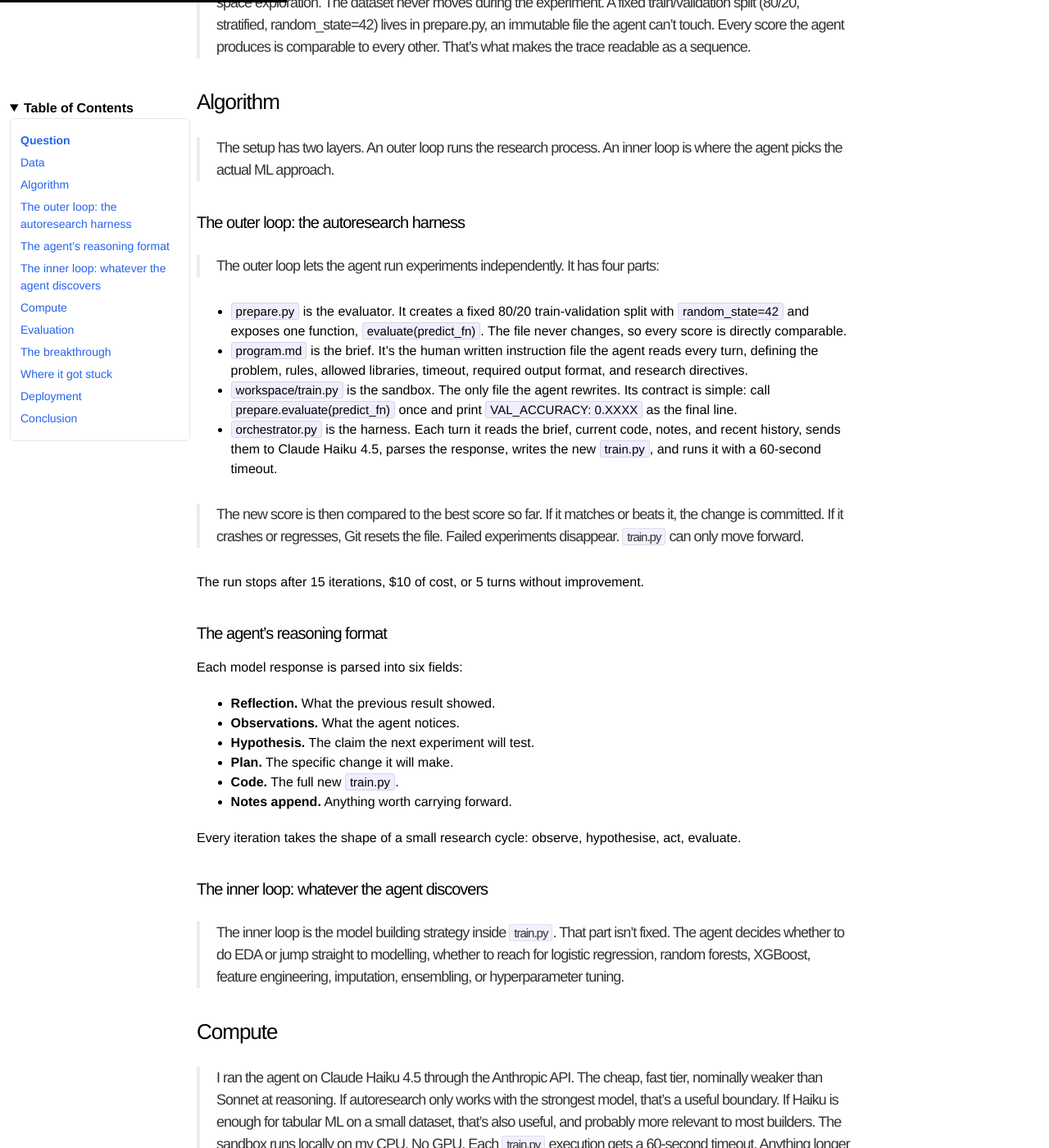
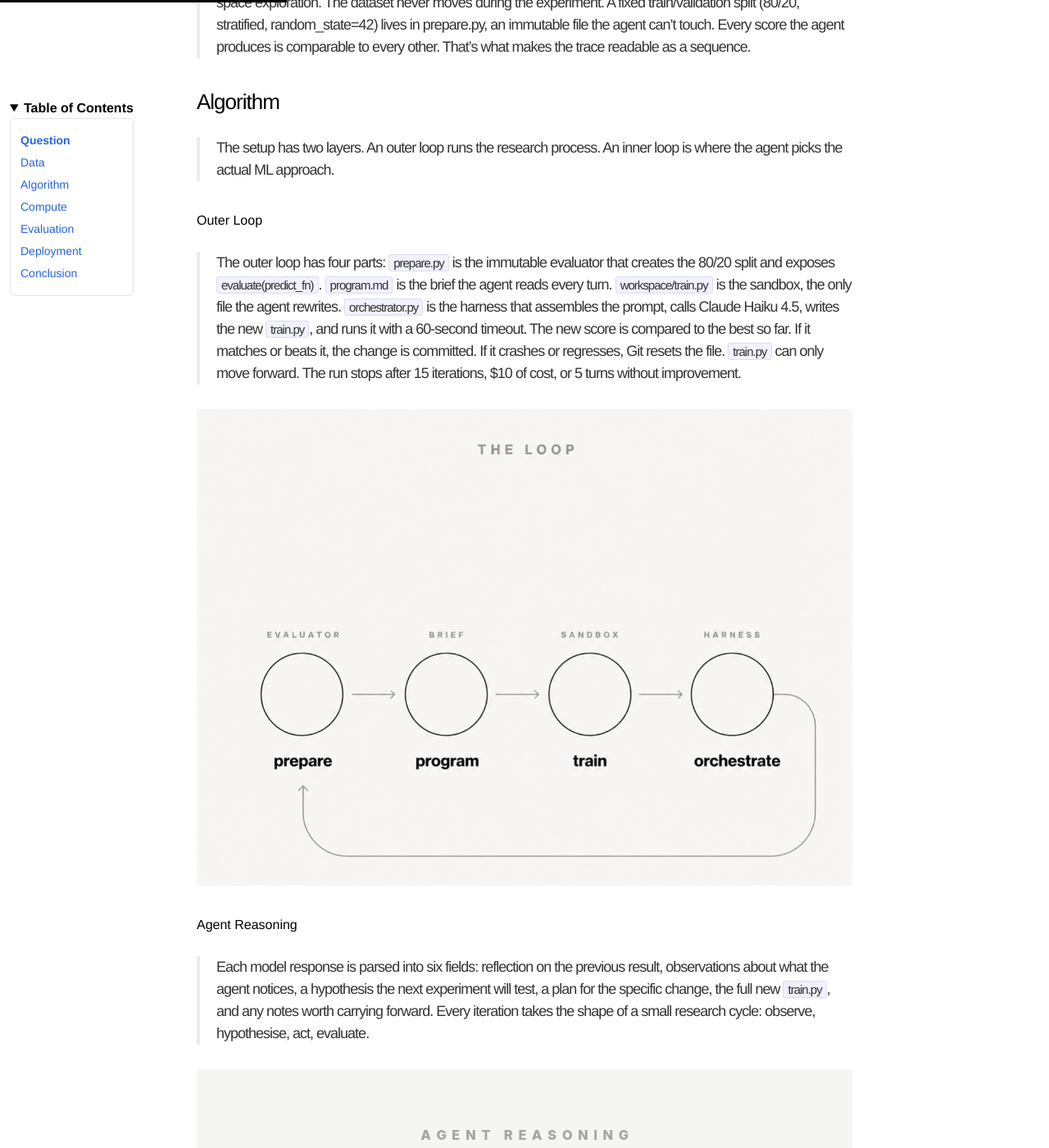
Before and after one commit to rogereo/rogereo.github.io, a Jekyll site: the page built from _posts/2026-05-16-autoresearch-tracer.markdown, in a window 1280 px wide and 1400 px high, scrolled down 1500 px. Shown: the whole window at 82% size. Built offline with Jekyll 4.4.1, drawn with Linux system fonts in a browser that asks for light colours; some of the changed text lies outside the part shown.

Commit message:
algorithm

```diff
--- a/_posts/2026-05-16-autoresearch-tracer.markdown
+++ b/_posts/2026-05-16-autoresearch-tracer.markdown
@@ -40,33 +40,22 @@ The dataset never moves during the experiment. A fixed train/validation split (8
 ### Algorithm
 > The setup has two layers. An outer loop runs the research process. An inner loop is where the agent picks the actual ML approach.
 
-#### The outer loop: the autoresearch harness
+##### Outer Loop
 
-> The outer loop lets the agent run experiments independently. It has four parts:
+> The outer loop has four parts: `prepare.py` is the immutable evaluator that creates the 80/20 split and exposes `evaluate(predict_fn)`. `program.md` is the brief the agent reads every turn. `workspace/train.py` is the sandbox, the only file the agent rewrites. `orchestrator.py` is the harness that assembles the prompt, calls Claude Haiku 4.5, writes the new `train.py`, and runs it with a 60-second timeout. The new score is compared to the best so far. If it matches or beats it, the change is committed. If it crashes or regresses, Git resets the file. `train.py` can only move forward. The run stops after 15 iterations, $10 of cost, or 5 turns without improvement.
 
-- `prepare.py` is the evaluator. It creates a fixed 80/20 train-validation split with `random_state=42` and exposes one function, `evaluate(predict_fn)`. The file never changes, so every score is directly comparable.
-- `program.md` is the brief. It's the human written instruction file the agent reads every turn, defining the problem, rules, allowed libraries, timeout, required output format, and research directives.
-- `workspace/train.py` is the sandbox. The only file the agent rewrites. Its contract is simple: call `prepare.evaluate(predict_fn)` once and print `VAL_ACCURACY: 0.XXXX` as the final line.
-- `orchestrator.py` is the harness. Each turn it reads the brief, current code, notes, and recent history, sends them to Claude Haiku 4.5, parses the response, writes the new `train.py`, and runs it with a 60-second timeout.
+<p align="center">
+  <img src="/assets/outer-loop.png" alt="The Loop: prepare, program, train, orchestrate" loading="lazy" decoding="async">
+</p>
 
-> The new score is then compared to the best score so far. If it matches or beats it, the change is committed. If it crashes or regresses, Git resets the file. Failed experiments disappear. `train.py` can only move forward.
+##### Agent Reasoning
+> Each model response is parsed into six fields: reflection on the previous result, observations about what the agent notices, a hypothesis the next experiment will test, a plan for the specific change, the full new `train.py`, and any notes worth carrying forward. Every iteration takes the shape of a small research cycle: observe, hypothesise, act, evaluate.
 
-The run stops after 15 iterations, $10 of cost, or 5 turns without improvement.
+<p align="center">
+  <img src="/assets/agent-reasoning.png" alt="Agent reasoning: reflection, observations, hypothesis, plan, code, notes append" loading="lazy" decoding="async">
+</p>
 
-#### The agent's reasoning format
-
-Each model response is parsed into six fields:
-
-- **Reflection.** What the previous result showed.
-- **Observations.** What the agent notices.
-- **Hypothesis.** The claim the next experiment will test.
-- **Plan.** The specific change it will make.
-- **Code.** The full new `train.py`.
-- **Notes append.** Anything worth carrying forward.
-
-Every iteration takes the shape of a small research cycle: observe, hypothesise, act, evaluate.
-
-#### The inner loop: whatever the agent discovers
+##### Inner Loop
 
 > The inner loop is the model building strategy inside `train.py`. That part isn't fixed. The agent decides whether to do EDA or jump straight to modelling, whether to reach for logistic regression, random forests, XGBoost, feature engineering, imputation, ensembling, or hyperparameter tuning.
 
@@ -82,7 +71,7 @@ Every iteration takes the shape of a small research cycle: observe, hypothesise,
   <img src="/assets/tracer-chart.png" loading="lazy" decoding="async">
 </p>
 
-#### The breakthrough
+##### Breakthrough
 
 > For 20 iterations the agent stuck with logistic regression. Then in iteration 21 it changed strategy and the score jumped from 0.7907 to 0.8143. The biggest single move of the run. What's interesting isn't that it reached for XGBoost. It's that it named the reason first: the linear model couldn't capture the structure in the data
 
@@ -90,7 +79,7 @@ Every iteration takes the shape of a small research cycle: observe, hypothesise,
   <img src="/assets/iteration-21.png" loading="lazy" decoding="async">
 </p>
 
-#### Where it got stuck
+##### Where it got stuck
 
 > By iteration 76 the agent hit 0.8235 and stayed there for the next 78 iterations. It recognized the plateau correctly but kept proposing feature variants instead of another structural pivot like the XGBoost move
 
@@ -98,16 +87,19 @@ Every iteration takes the shape of a small research cycle: observe, hypothesise,
   <img src="/assets/iteration-51.png" loading="lazy" decoding="async">
 </p>
 
-
 ### Deployment
->
+> The full code is on [GitHub](https://github.com/rogereo/spaceship-titanic-autoresearch). Clone the repo and follow the setup instructions. A full run takes 30 to 60 minutes and costs a few cents. I found the trace most interesting. Every iteration writes one JSONL line with the agent's reflection, hypothesis, plan, code, stdout, and final status. An interactive viewer in the repo lets you click any iteration to see what it was thinking. If you don't want to run the loop yourself, read mine.
 
 ### Conclusion
-> One pattern across the run: when the agent won, it usually knew why. Eight of the nine times it beat the running best, it had named the reason before running the change. The same confidence showed up on plenty of reverts though, so the read-ahead worked on wins but not losses.
+> Give a small LLM control of its own ML experiments and it runs them. It improves the score. It plateaus, notices the plateau, and keeps running variations of what already worked. Two things I'd try next time. Run it on a stronger model (Sonnet, or Opus) to see whether the plateaus are a Haiku problem or a framework problem. Point the same loop at a harder problem, something with images or text, where feature engineering won't be enough. 154 experiments. $2.34. Cheap enough to be worth doing again.
 
 -----
 References
 - [karpathy/autoresearch](https://github.com/karpathy/autoresearch) - Andrej Karpathy's original autoresearch repo
 - [Guide to Autoresearch](https://www.datacamp.com/tutorial/guide-to-autoresearch) - DataCamp tutorial I read to understand the pattern
+- [Karpathy's announcement thread](https://x.com/karpathy/status/2030371219518931079) - the original X post introducing the repo
 - [Spaceship Titanic](https://www.kaggle.com/competitions/spaceship-titanic) - Kaggle competition page
 - [Claude Haiku 4.5](https://www.anthropic.com/news/claude-haiku-4-5) - the model used as the agent
+- [Anthropic API docs](https://docs.claude.com) - for setting up the API key and rate-limiting calls
+- [XGBoost docs](https://xgboost.readthedocs.io/) - the model class the agent landed on
+- [scikit-learn](https://scikit-learn.org/) - the library the sandbox runs on
```
Also changed, not shown: assets/agent-reasoning.png (added), assets/outer-loop.png (added).
